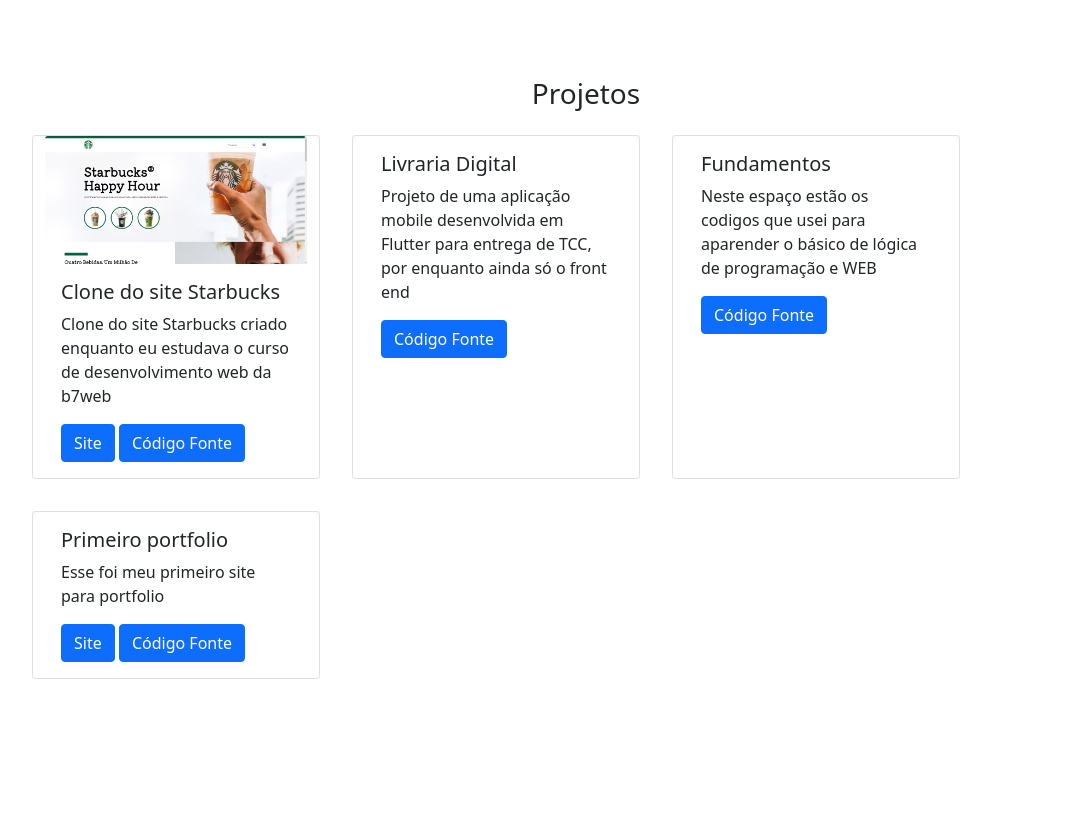
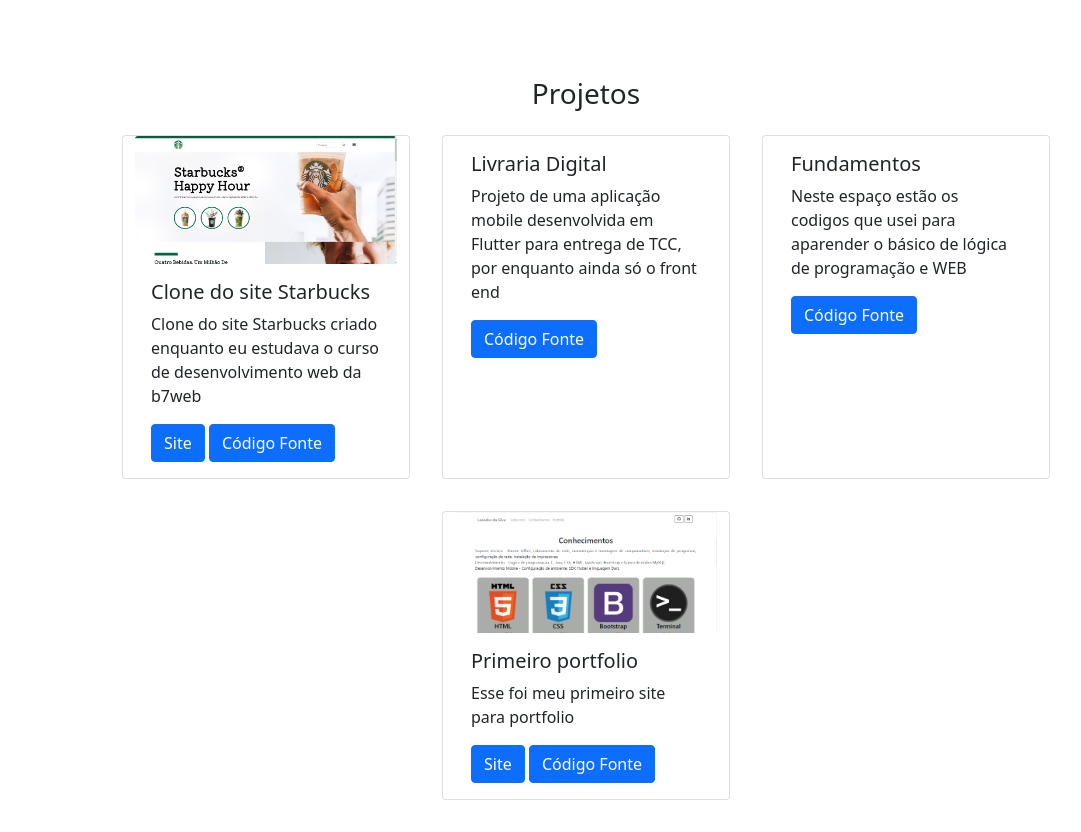
Before and after one commit to leandromsilva/portfolio2, a plain HTML site: page index.html in a window 1280 px wide. Shown: the part 1135-1967 px from the top of the page, without its empty margins (54-1135 px from the left). Before the commit the page ends 1846 px from the top, so only its background shows below. Drawn offline with Linux system fonts and the light colour scheme.

Commit message:
Correction in firstPortfolio push

```diff
--- a/index.html
+++ b/index.html
@@ -169,7 +169,7 @@
         </section>
         <section class="container mt-5 mb-3">
                 <h3>Projetos</h3>
-                <div class="row ">
+                <div class="row justify-content-center">
                         <div class="card mx-3 my-3" style="width: 18rem;">
                                 <img src="img/starbucks.png" class="card-img-top" alt="clone do site starbucks">
                                 <div class="card-body">
@@ -201,6 +201,7 @@
                                 </div>
                         </div>
                         <div class="card mx-3 my-3" style="width: 18rem;">
+                                <img src="img/firstPortfolio.png" class="card-img-top" alt="imagem do meu primeiro site de portfolio">
                                 <div class="card-body">
                                         <h5 class="card-title">Primeiro portfolio</h5>
                                         <p class="card-text">Esse foi meu primeiro site para portfolio</p>
```
